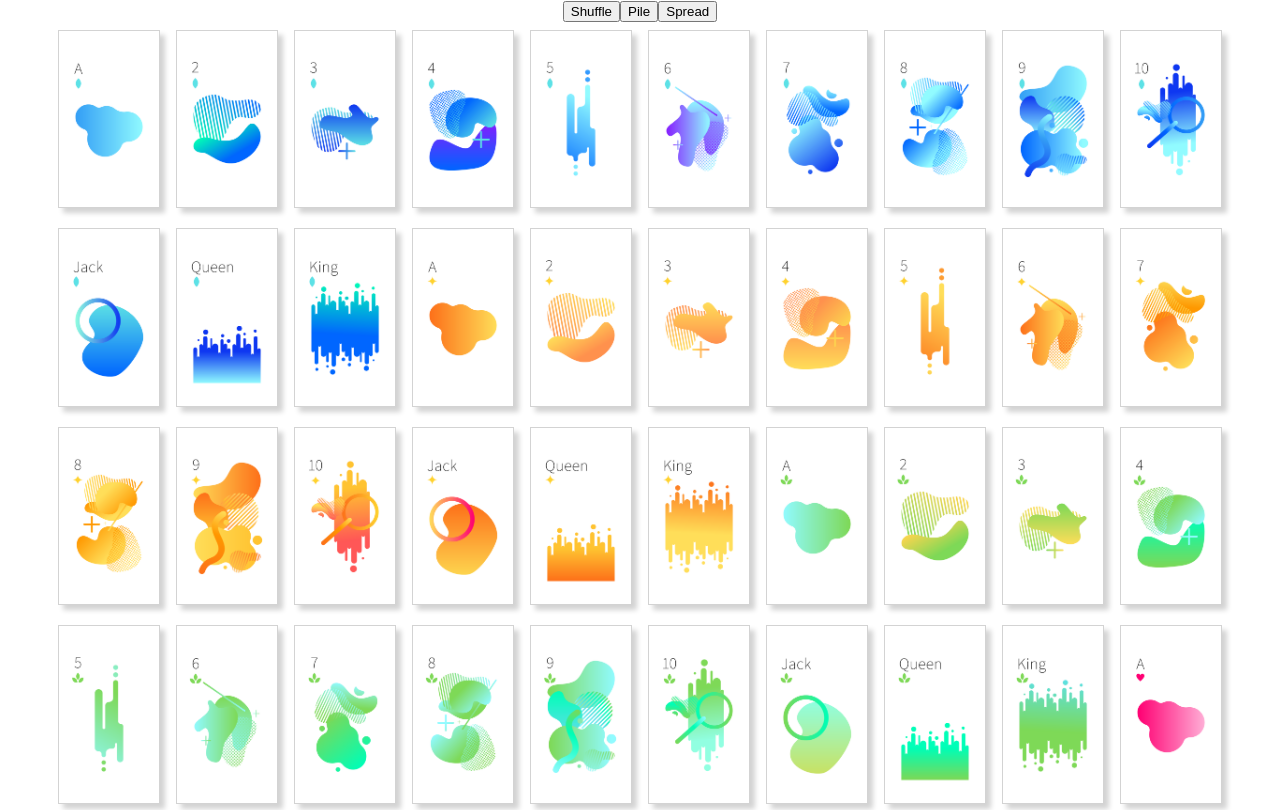
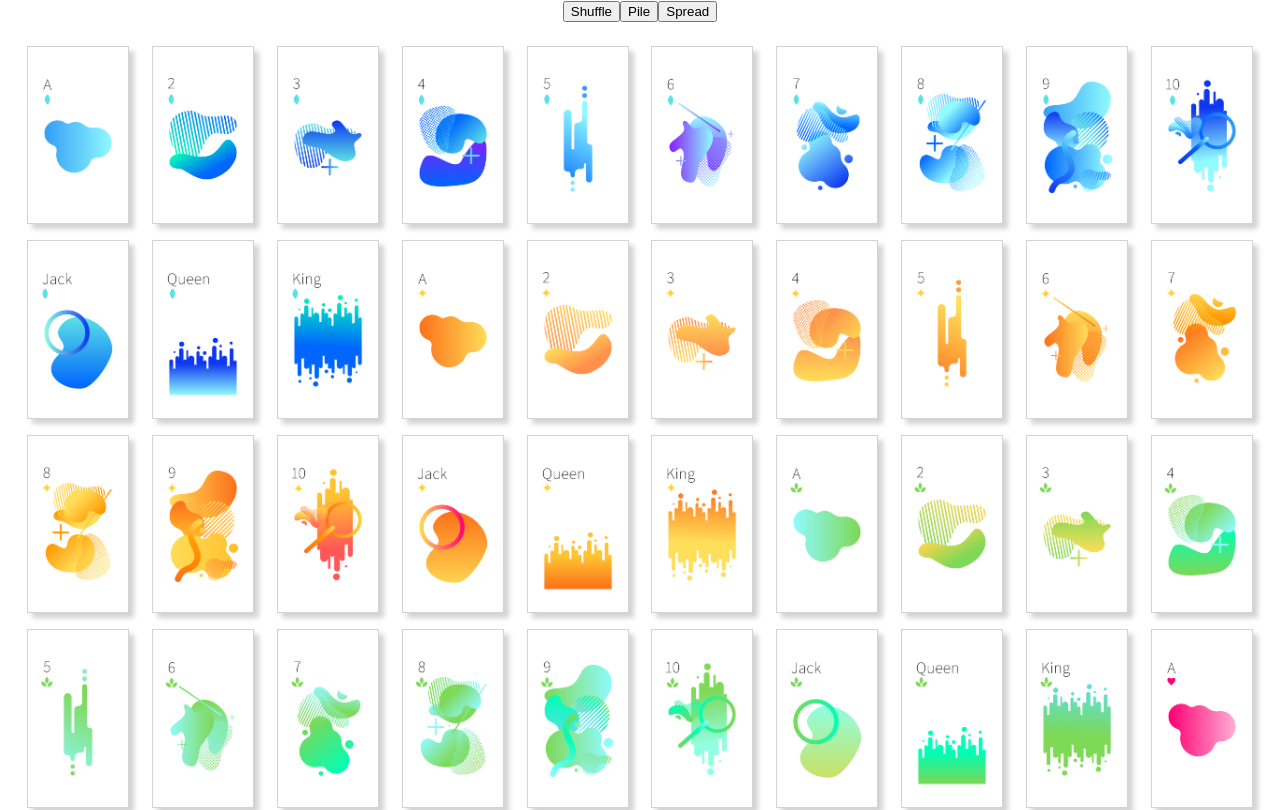
Before and after one commit to NakiNorton/card-shuffle, a React (Create React App) app: page / in a window 1280 px wide. Shown: the top 810 px of the page. Built offline with nearby package versions, Linux system fonts and the light colour scheme.

Commit message:
Add styling for card pile layout

```diff
--- a/src/components/CardContainer/CardContainer.css
+++ b/src/components/CardContainer/CardContainer.css
@@ -1,5 +1,13 @@
-.card-container {
+.card-container-spread {
   display: flex;
   flex-wrap: wrap;
   padding: 1rem;
+  justify-content: space-around;
 }
+
+.card-container-pile {
+  display: flex;
+  flex-direction: row;
+  justify-content: space-around;
+  margin: 2.5rem 6rem;
+}
```
